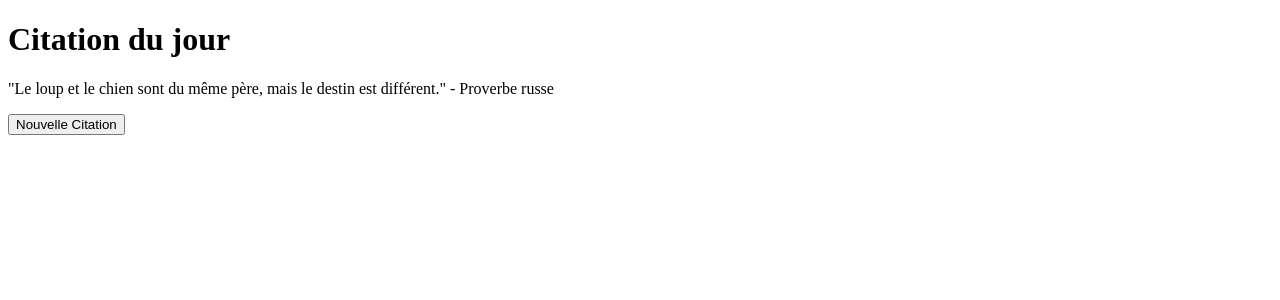
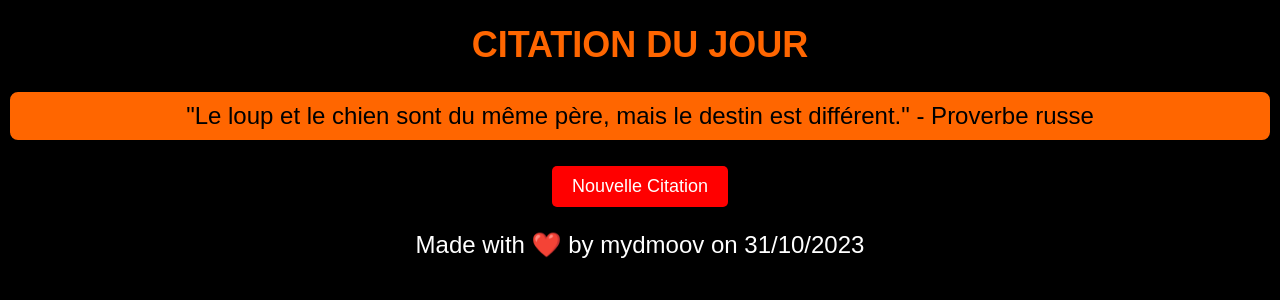
Before and after one commit to WolfSilver0509/Learn-Docker-with-Django, a Django app: page / in a window 1280 px wide. Shown: the top 300 px of the page. Run offline with Django 4.2, Linux system fonts and the light colour scheme; data comes from the database, SQL or seed files in the repository.

Commit message:
Site with css halloween

```diff
--- a/docker_django/api_index/templates/api_index/citation.html
+++ b/docker_django/api_index/templates/api_index/citation.html
@@ -1,11 +1,17 @@
+{% load static %}
+
 <!DOCTYPE html>
 <html>
 <head>
+    <link rel="stylesheet" type="text/css" href="{% static 'css/styles.css' %}">
     <title>Citations aléatoires</title>
 </head>
 <body>
     <h1>Citation du jour</h1>
-    <p>{{ citation.texte }}</p>
+    <p class="mon-element">{{ citation.texte }}</p>
     <button onclick="location.reload();">Nouvelle Citation</button>
 </body>
+<footer>
+    <p> Made with ❤️ by mydmoov  on  31/10/2023 </p>
+</footer>
 </html>
--- a/docker_django/docker_django/settings.py
+++ b/docker_django/docker_django/settings.py
@@ -11,6 +11,7 @@ https://docs.djangoproject.com/en/4.2/ref/settings/
 """
 
 from pathlib import Path
+import os
 
 # Build paths inside the project like this: BASE_DIR / 'subdir'.
 BASE_DIR = Path(__file__).resolve().parent.parent
@@ -116,7 +117,8 @@ USE_TZ = True
 # Static files (CSS, JavaScript, Images)
 # https://docs.djangoproject.com/en/4.2/howto/static-files/
 
-STATIC_URL = 'static/'
+STATIC_URL = '/static/'
+STATICFILES_DIRS = [os.path.join(BASE_DIR, 'static')]
 
 # Default primary key field type
 # https://docs.djangoproject.com/en/4.2/ref/settings/#default-auto-field
--- /dev/null
+++ b/docker_django/static/css/styles.css
@@ -0,0 +1,55 @@
+/* styles.css */
+
+body {
+    background-color: #000;
+    color: #fff;
+    font-family: 'Arial', sans-serif;
+    text-align: center;
+}
+
+h1 {
+    font-size: 36px;
+    color: #ff6600; /* Orange */
+    text-transform: uppercase;
+}
+
+p {
+    font-size: 24px;
+}
+
+.mon-element {
+    background-color: #ff6600; /* Orange */
+    color: #000;
+    border: 2px solid #000;
+    padding: 10px;
+    border-radius: 10px;
+}
+
+button {
+    background-color: #ff0000; /* Red */
+    color: #fff;
+    border: none;
+    padding: 10px 20px;
+    font-size: 18px;
+    cursor: pointer;
+}
+
+button:hover {
+    background-color: #ff6600; /* Orange */
+}
+
+/* Style pour le bouton "Nouvelle Citation" */
+button {
+    background-color: #ff0000; /* Red */
+    color: #fff;
+    border: none;
+    padding: 10px 20px;
+    font-size: 18px;
+    cursor: pointer;
+    border-radius: 5px;
+    transition: background-color 0.3s ease;
+}
+
+button:hover {
+    background-color: #ff6600; /* Orange */
+}
```
